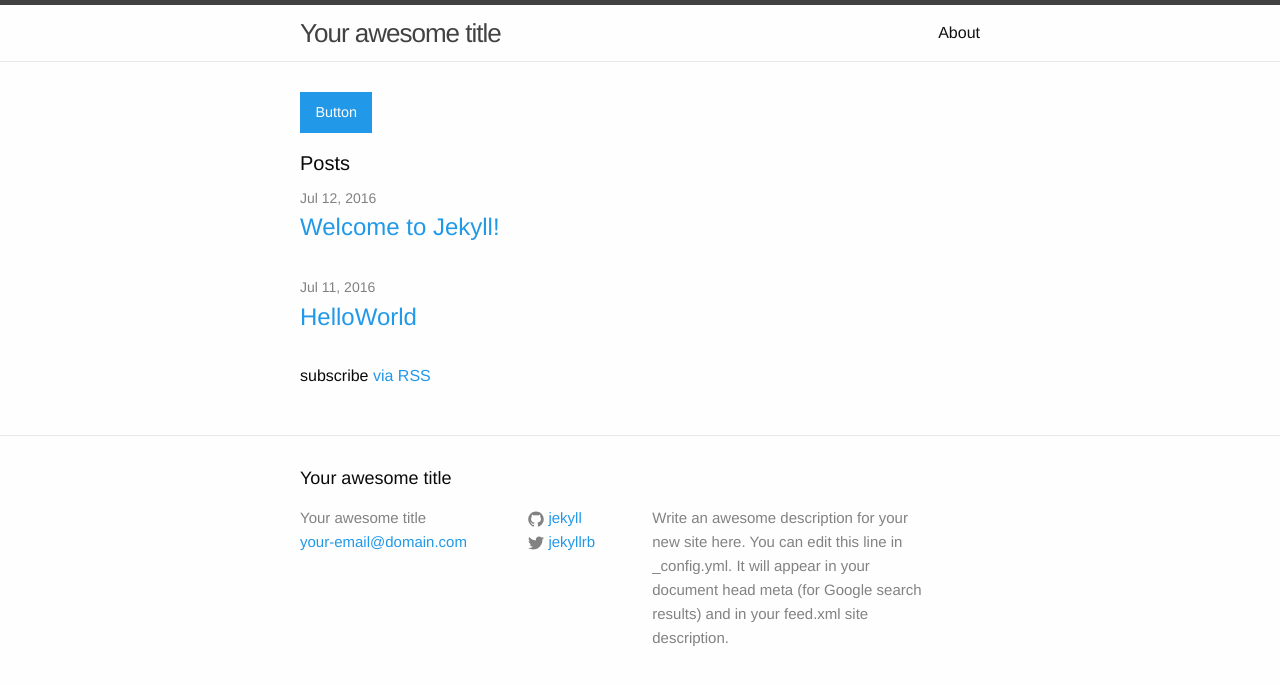
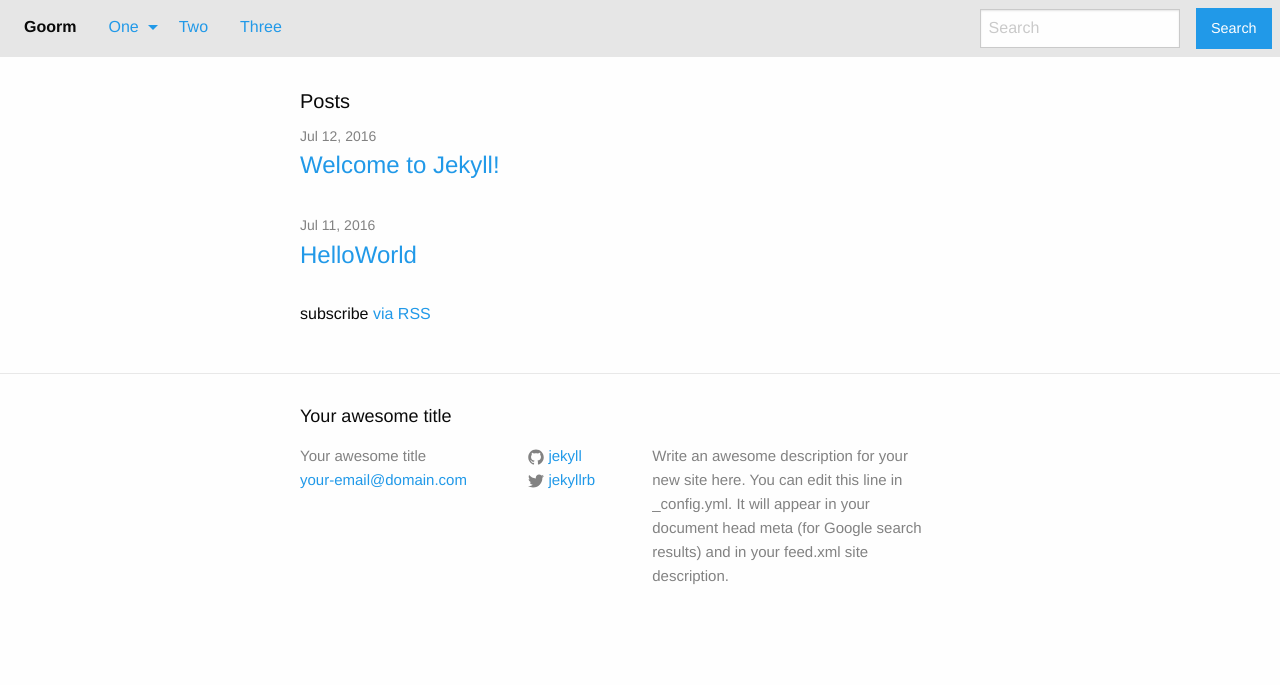
Before and after one commit to SangBaeYun/sangbaeyun.github.io, a Jekyll site: the page built from index.html, in a window 1280 px wide. Shown: the top 685 px of the page. Built offline with Jekyll 4.4.1, drawn with Linux system fonts in a browser that asks for light colours.

Commit message:
Foundation top menu bar add

```diff
--- a/_includes/footer.html
+++ b/_includes/footer.html
@@ -36,3 +36,6 @@
   </div>
 
 </footer>
+<script>
+$(document).foundation();
+</script>
--- a/_includes/head.html
+++ b/_includes/head.html
@@ -11,6 +11,6 @@
   <link rel="alternate" type="application/rss+xml" title="{{ site.title }}" href="{{ "/feed.xml" | prepend: site.baseurl | prepend: site.url }}">
 
   <link rel="stylesheet" href="/css/foundation.css" />
+  <script src="/js/vendor/jquery.js"></script>
   <script src="/js/vendor/foundation.js"></script>
-  <script src="/js/vendor/jquery.js"></script>
 </head>
--- a/_includes/header.html
+++ b/_includes/header.html
@@ -1,26 +1,23 @@
-<header class="site-header">
-  <div class="wrapper">
-
-    <a class="site-title" href="{{ site.baseurl }}/">{{ site.title }}</a>
-
-    <nav class="site-nav">
-      <a href="#" class="menu-icon">
-        <svg viewBox="0 0 18 15">
-          <path fill="#424242" d="M18,1.484c0,0.82-0.665,1.484-1.484,1.484H1.484C0.665,2.969,0,2.304,0,1.484l0,0C0,0.665,0.665,0,1.484,0 h15.031C17.335,0,18,0.665,18,1.484L18,1.484z"/>
-          <path fill="#424242" d="M18,7.516C18,8.335,17.335,9,16.516,9H1.484C0.665,9,0,8.335,0,7.516l0,0c0-0.82,0.665-1.484,1.484-1.484 h15.031C17.335,6.031,18,6.696,18,7.516L18,7.516z"/>
-          <path fill="#424242" d="M18,13.516C18,14.335,17.335,15,16.516,15H1.484C0.665,15,0,14.335,0,13.516l0,0 c0-0.82,0.665-1.484,1.484-1.484h15.031C17.335,12.031,18,12.696,18,13.516L18,13.516z"/>
-        </svg>
-      </a>
-
-      <div class="trigger">
-        {% for my_page in site.pages %}
-          {% if my_page.title %}
-          <a class="page-link" href="{{ my_page.url | prepend: site.baseurl }}">{{ my_page.title }}</a>
-          {% endif %}
-        {% endfor %}
-      </div>
-    </nav>
-
-  </div>
-
-</header>
+<div class="top-bar">
+<div class="top-bar-left">
+	<ul class="dropdown menu" data-dropdown-menu>
+		<li class="menu-text">Goorm</li>
+		<li>
+			<a href="#">One</a>
+			<ul class="menu vertical">
+				<li><a href="#">One</a></li>
+				<li><a href="#">Two</a></li>
+				<li><a href="#">Three</a></li>
+			</ul>
+		</li>
+		<li><a href="#">Two</a></li>
+		<li><a href="#">Three</a></li>
+	</ul>
+</div>
+<div class="top-bar-right">
+	<ul class="menu">
+		<li><input type="search" placeholder="Search"></li>
+		<li><button type="button" class="button">Search</button></li>
+	</ul>
+</div>
+</div>
--- a/index.html
+++ b/index.html
@@ -1,7 +1,6 @@
 ---
 layout: default
 ---
-<a class="button">Button</a>
 <div class="home">
 
   <h1 class="page-heading">Posts</h1>
```
